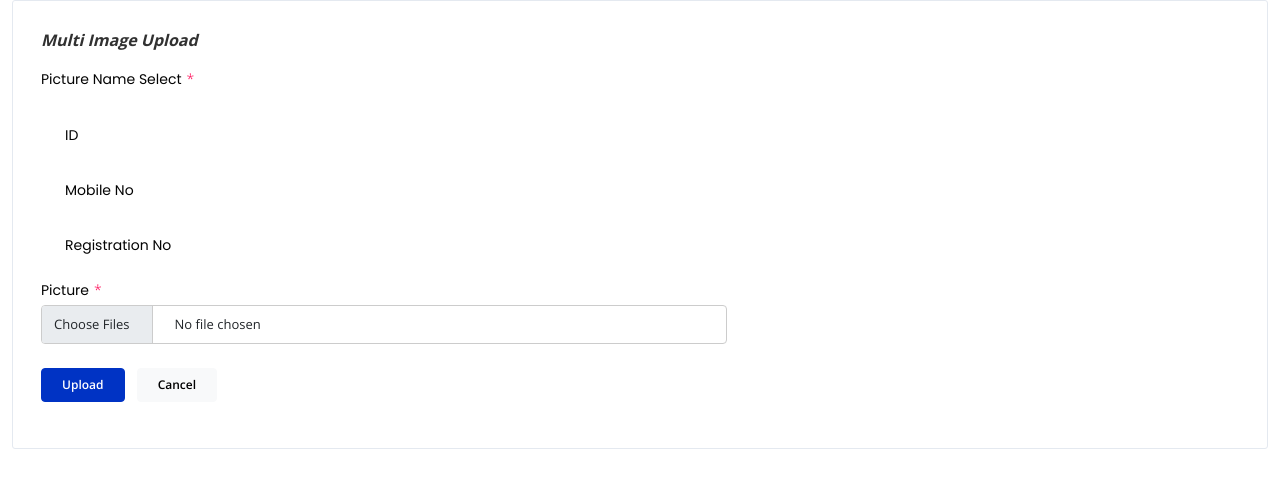
After one commit to litansarkar95/ID-Card-Design, a CodeIgniter app: the page made by application/views/admin/export/import-image.php in a window 1280 px wide. The commit adds this page. Shown: the top 488 px of the page. Run offline with CodeIgniter, Linux system fonts and the light colour scheme; data comes from the database, SQL or seed files in the repository; both versions use the stored data as it was after the commit.

Commit message:
import image

```diff
--- a/application/controllers/admin/Agents.php
+++ b/application/controllers/admin/Agents.php
@@ -257,7 +257,7 @@ class Agents extends CI_Controller {
                 }else {
                         $userType = 'superdamin';
                     }
-        $getUser = $this->authentication_model->getUserNameByRoleID($login_credential->role, $login_credential->user_id);
+              $getUser = $this->authentication_model->getUserNameByRoleID($login_credential->role, $login_credential->user_id);
                    // get logger name
                    $sessionData = array(
                     'name' => $getUser['name'],
@@ -268,6 +268,8 @@ class Agents extends CI_Controller {
                     'loggedin_type' => $userType,
                     'loggedin' => true,
                 );
+                $this->session->set_userdata($sessionData);
+                $this->db->update('login_credential', array('last_login' => date('Y-m-d H:i:s')), array('id' => $login_credential->id));
                 if ($this->session->has_userdata('redirect_url')) {
                     redirect($this->session->userdata('redirect_url'));
                 } else {
--- /dev/null
+++ b/application/views/admin/export/import-image.php
@@ -0,0 +1,122 @@
+    <!-- Plugin css for this page -->
+    <link rel="stylesheet" href="<?php echo base_url(); ?>public/assets/vendors/select2/select2.min.css" />
+    <link rel="stylesheet" href="<?php echo base_url(); ?>public/assets/vendors/select2-bootstrap-theme/select2-bootstrap.min.css" />
+    <!-- Layout styles -->
+    <link rel="stylesheet" href="<?php echo base_url(); ?>public/assets/css/demo_2/style.css" />
+<style>
+  @import url('https://fonts.googleapis.com/css2?family=Bebas+Neue&family=Oswald:wght@200..700&family=Poppins:ital,wght@0,100;0,200;0,300;0,400;0,500;0,600;0,700;0,800;0,900;1,100;1,200;1,300;1,400;1,500;1,600;1,700;1,800;1,900&display=swap');
+   /* Custom Styling */
+.page-title{
+    font-family: "Bebas Neue", sans-serif;
+  font-weight: 400;
+  font-style: italic;
+  font-size:30px;
+}
+
+.card-title{
+    font-family: "Oswald", serif;
+  font-weight: 300;
+  font-style: italic;
+  font-size:18px;
+  padding:0 0 10px;
+}
+
+.form-group{
+    font-family: "Poppins", serif;
+  font-weight: 400;
+
+}
+.label{
+  margin-bottom:5px;
+}
+input[type="text"],
+input[type="file"],
+textarea[type="text"] {
+    width: 100%;
+    padding: 12px;
+    border: 1px solid #ccc; /* Adds a light border */
+    border-radius: 4px;
+    margin-bottom: 10px;
+    outline: none; /* Prevents the default outline when focused */
+}
+.text-red{
+  color:red;
+}
+  </style>
+<div class="container-fluid page-body-wrapper">
+        <div class="main-panel">
+          <div class="content-wrapper">
+
+            <div class="row">
+            <div class="col-md-12 grid-margin stretch-card ">
+                <div class="card">
+                  <div class="card-body">
+                    <h4 class="card-title">Multi Image Upload</h4>
+
+                    <form action="<?= base_url('admin/export/import_image/multiple_upload') ?>" method="post" enctype="multipart/form-data">
+                   <div class="row">
+                   <div class="col-md-7">
+                          <div class="form-group ">
+
+                         <label for="role">Picture Name Select<code>*</code></label>
+
+
+                         </div>
+                         </div>
+
+                     <!-- END FORM -->
+                     <div class="col-md-7">
+                     <div class="form-group">
+                      <div class="form-check form-check-success">
+                              <label class="form-check-label" for="id">
+                                <input type="radio" class="form-check-input" id="id" name="check_name" value="id"> ID </label>
+                            </div>
+                    </div>
+                    </div>
+                       <!-- END FORM -->
+                       <div class="col-md-7">
+                     <div class="form-group">
+                      <div class="form-check form-check-success">
+                              <label class="form-check-label" for="mobile_no">
+                                <input type="radio" class="form-check-input" id="mobile_no" name="check_name" value="mobile_no"> Mobile No </label>
+                            </div>
+                    </div>
+                    </div>
+                       <!-- END FORM -->
+                       <div class="col-md-7">
+                     <div class="form-group">
+                      <div class="form-check form-check-success">
+                              <label class="form-check-label" for="registration_no">
+                                <input type="radio" class="form-check-input" id="registration_no" name="check_name" value="registration_no"> Registration No </label>
+                            </div>
+                    </div>
+                    </div>
+
+
+                      <!-- END FORM -->
+                    <div class="col-md-7">
+                    <div class="form-group">
+                        <label for="images[]">Picture<code>*</code></label>
+                        <input type="file" class="form-control" name="images[]" multiple>
+                        <span class="text-red small"><?php echo form_error('images[]'); ?></span>
+                    </div> </div>
+
+
+
+
+                    </div>
+
+
+
+
+                      <button type="submit" class="btn btn-primary me-2">  <i class="fa fa-arrow-circle-up"></i> Upload </button>
+                      <button class="btn btn-light">Cancel</button>
+                    </form>
+                  </div>
+                </div>
+              </div>
+
+
+            </div>
+          </div>
+          <!-- content-wrapper ends -->
--- a/application/views/layout/master.php
+++ b/application/views/layout/master.php
@@ -243,9 +243,9 @@
                 </div>
               </li>
               <li class="nav-item">
-                <a class="nav-link" href="#">
+                <a class="nav-link" href="<?php echo base_url(); ?>admin/export/Import_image">
                   <i class="mdi mdi-clipboard-text menu-icon"></i>
-                  <span class="menu-title">Excel Data Entry</span>
+                  <span class="menu-title">Excel Photo Import</span>
                 </a>
               </li>
               <li class="nav-item">
```
Also changed, not shown: application/controllers/admin/export/Import_image.php (added, +81 -0 lines), application/views/admin/users-list.php (+18 -4 lines), id_card.sql (+6 -6 lines), public/static/images/users/241132008.jpg (added), public/static/images/users/241132009.jpg (added), uploads/images/104.jpg (added), uploads/images/241132008.jpg (added), uploads/images/241132009.jpg (added), 2 other files.
